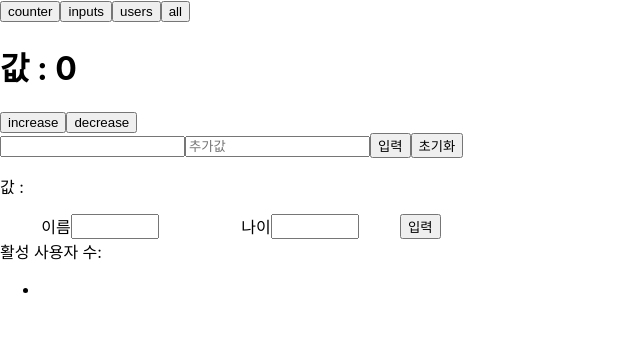
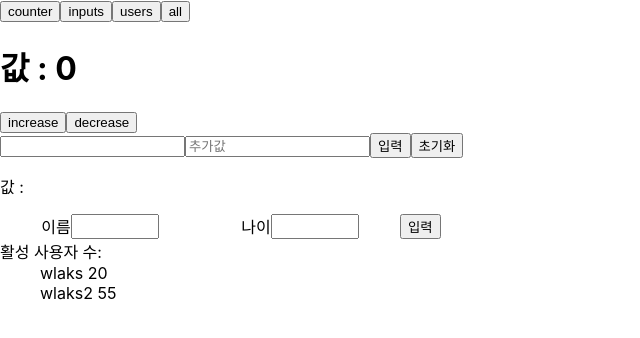
Before and after one commit to jjm2317/react_prac, a React (Create React App) app: page / in a window 1280 px wide. Shown: the top 338 px of the page, without its empty margins (0-640 px from the left). Built offline with nearby package versions, Linux system fonts and the light colour scheme.

Commit message:
feat: (UserList) Create user

```diff
--- a/src/components/userList/UserContainerByReducer.js
+++ b/src/components/userList/UserContainerByReducer.js
@@ -1,4 +1,4 @@
-import React, { useEffect, useMemo, useReducer, useRef, useState } from 'react';
+import React, { useEffect, useMemo, useCallback, useReducer, useRef, useState } from 'react';
 import UserForm from './UserForm';
 import User from './User';
 import UserList from './UserList';
@@ -41,12 +41,20 @@ function reducer(state, action) {
           [action.name]: action.value
         }
       };
+    case 'CREATE_USER':
+      return {
+        ...state,
+        users: [...state.users, action.user]
+      };
   }
   return state;
 }
 const UserContainerByReducer = () => {
   const [state, dispatch] = useReducer(reducer, initialState);
-  const onChange = e => {
+  const { inputs, users } = state;
+  console.log(state);
+  const newId = useRef(3);
+  const onChange = useCallback(e => {
     const { name, value } = e.target;
     dispatch({
       type: 'CHANGE_INPUT',
@@ -54,18 +62,28 @@ const UserContainerByReducer = () => {
       name,
       value
     });
-  };
+  });
 
-  const onCreate = () => {};
+  const onCreate = useCallback(e => {
+    e.preventDefault();
+    dispatch({
+      type: 'CREATE_USER',
+      user: {
+        id: newId.current++,
+        username: inputs.username,
+        age: inputs.age
+      }
+    });
+  });
 
-  const onRemove = () => {};
+  const onRemove = useCallback(() => {});
 
-  const onToggle = () => {};
+  const onToggle = useCallback(() => {});
   return (
     <section>
-      <UserForm onChange={onChange} />
+      <UserForm onChange={onChange} onCreate={onCreate} />
       <div>활성 사용자 수: {}</div>
-      <UserList />
+      <UserList users={users} />
     </section>
   );
 };
--- a/src/components/userList/UserForm.js
+++ b/src/components/userList/UserForm.js
@@ -1,6 +1,6 @@
 import React from 'react';
 
-const UserForm = ({ onChange }) => {
+const UserForm = ({ onChange, onCreate }) => {
   const formStyle = {
     display: 'flex',
     flex: 'row wrap'
@@ -28,7 +28,7 @@ const UserForm = ({ onChange }) => {
         <input style={inputStyle} id="age" name="age" onChange={onChange} />
       </div>
 
-      <button>입력</button>
+      <button onClick={onCreate}>입력</button>
     </form>
   );
 };
--- a/src/components/userList/UserList.js
+++ b/src/components/userList/UserList.js
@@ -1,9 +1,21 @@
 import React from 'react';
 
-const UserList = () => (
-  <ul>
-    <li></li>
-  </ul>
-);
+const ulStyle = {
+  margin: 0,
+  listStyle: 'none'
+};
+
+const UserList = ({ users }) => {
+  console.log(ulStyle);
+  return (
+    <ul style={ulStyle}>
+      {users.map(user => (
+        <li key={user.id}>
+          {user.username} {user.age}
+        </li>
+      ))}
+    </ul>
+  );
+};
 
 export default UserList;
```
